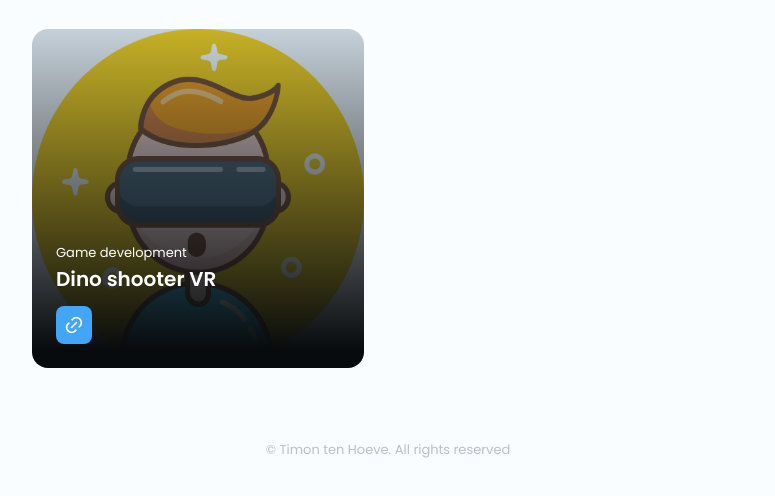
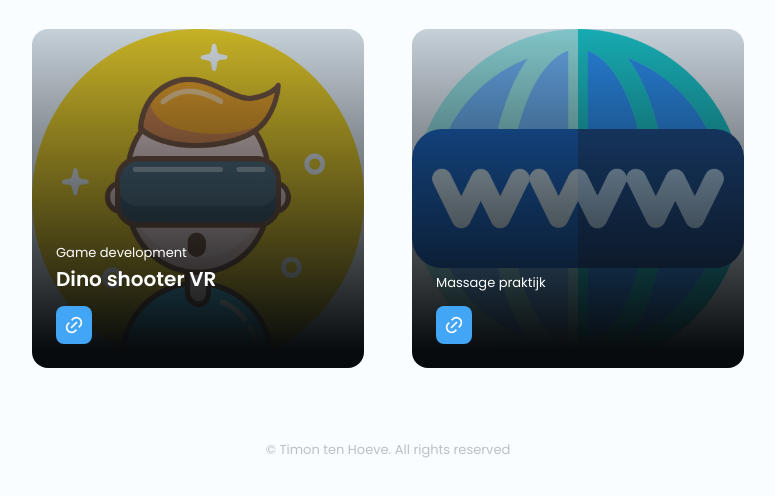
Before and after one commit to yolotimon/portfolio, a plain HTML site: page index.html in a window 1280 px wide. Shown: the part 930-1426 px from the top of the page, without its empty margins (252-1027 px from the left). Drawn offline with nearby package versions, Linux system fonts and the light colour scheme.

Commit message:
Update index.html

```diff
--- a/index.html
+++ b/index.html
@@ -129,6 +129,20 @@
                                     <span class="projects__subtitle">Game development</span>
                                     <h3 class="projects__title">Dino shooter VR</h3>
                                     <a href="https://github.com/yolotimon/dinoshooter" target="_blank" class="projects__button button button__small">
+                                        <i class="ri-link"></i>
+                                    </a>
+                                </div>
+                            </div>
+                        </article>
+
+                        <article class="projects__card">
+                            <img src="assets/img/project1.png" alt="" class="projects__img">
+
+                            <div class="projects__modal">
+                                <div>
+                                    <span class="projects__subtitle">Massage praktijk</span>
+                                    <h3 class="projects__title"></h3>
+                                    <a href="https://minkmassagepraktijk.nl/home.html" target="_blank" class="projects__button button button__small">
                                         <i class="ri-link"></i>
                                     </a>
                                 </div>
```
